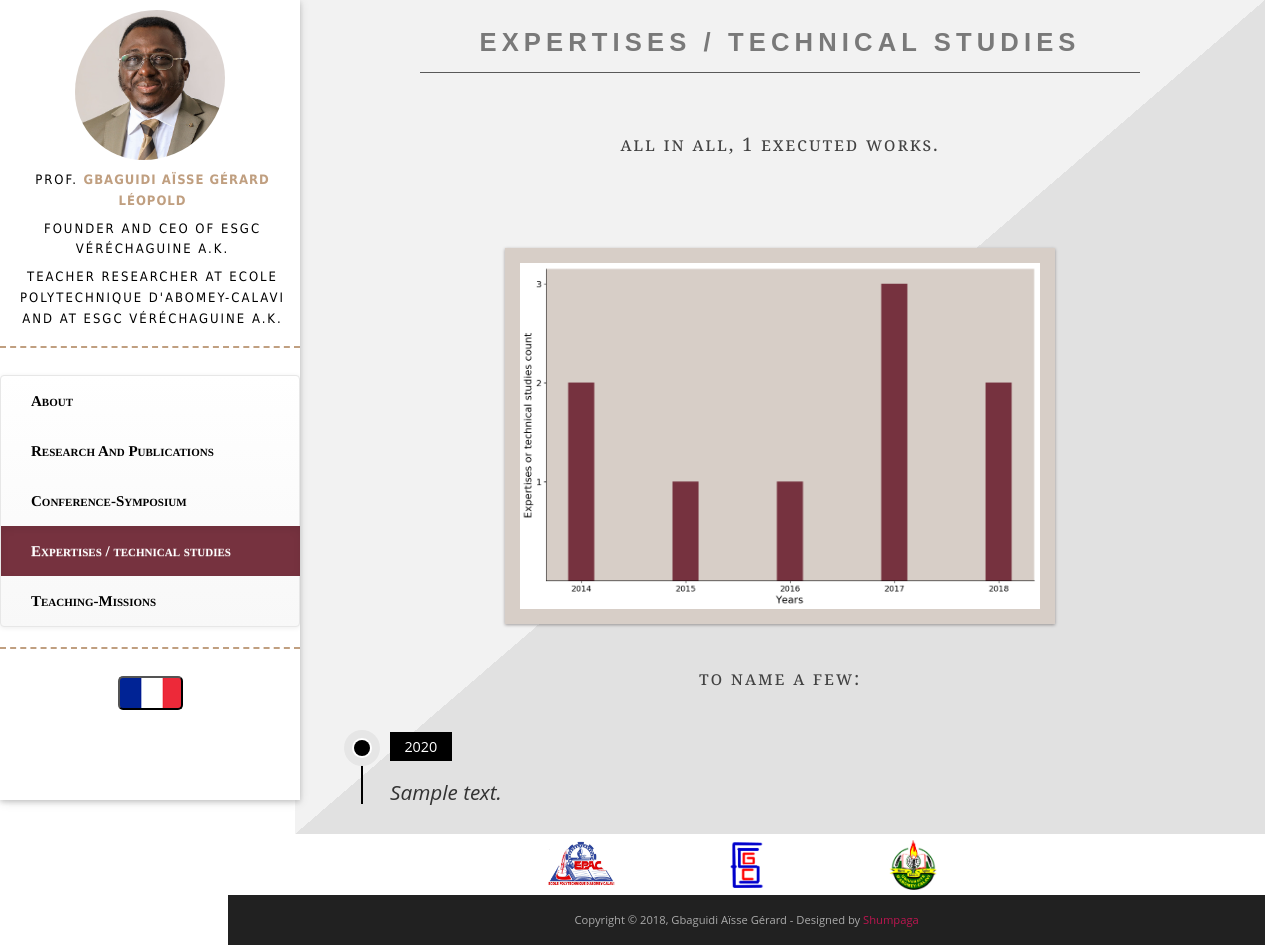
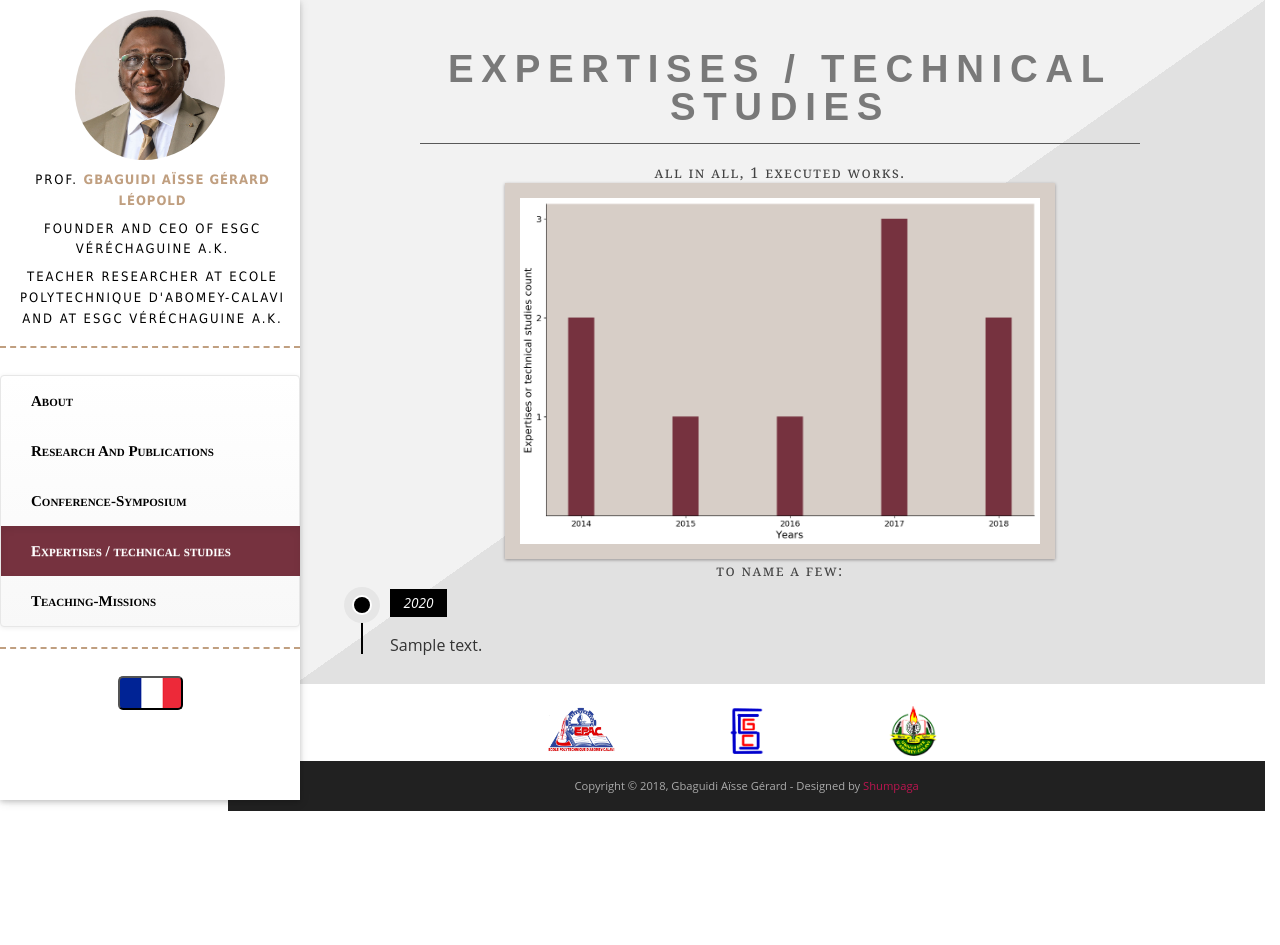
Before and after one commit to shumpaga/django-academic-website, a Django app: page /expertise in a window 1280 px wide. After the commit the page ends 811 px from the top, so only its background shows below. Run offline with Django 3.2, Linux system fonts and the light colour scheme; tables that the repository leaves empty hold one stand-in row (values such as "Sample post"); some libraries are stand-ins or nearby versions.

Commit message:
Some esthetic changes

```diff
--- a/academic_app/static/bib-publication-list/bib-publication-list.css
+++ b/academic_app/static/bib-publication-list/bib-publication-list.css
@@ -35,9 +35,8 @@
   font-family: Georgia, Garamond, Times, serif;
   letter-spacing:0.1em;
   text-align:center;
-  margin: 40px auto;
   text-transform: lowercase;
-  font-size: 14pt;
+  font-size: 11pt;
   font-variant: small-caps;
 }
 span.undefined {
--- a/academic_app/static/css/style.css
+++ b/academic_app/static/css/style.css
@@ -25,16 +25,16 @@
   margin: 1em 0;
   padding: 0;
 }
+#main {
+  background: linear-gradient(to right bottom, #F2F2F2 50%, #E1E1E1 50%);
+}
 .main-body {
   min-height: 700px;
 }
 .section1 {
   padding: 20px;
-  background: linear-gradient(to right bottom, #F2F2F2 50%, #E1E1E1 50%);
 }
 .section2 {
-  padding: 20px;
-  background: linear-gradient(to right bottom, #E1E1E1 50%, #F2F2F2 50%);
 }
 
 
@@ -85,7 +85,8 @@
   text-align: center;
   text-transform: uppercase;
   letter-spacing: .2em;
-  font-size:2vw;
+  font-size:3vw;
+  padding-top: 20px;
 }
 h2 {
   font-size: 36px;
@@ -261,7 +262,6 @@
   border: 15px solid #3e2b14;
   padding: 10px;
   */
-  margin-top: 50px;
   padding: 15px 15px 15px;
   background-color: #D7CEC7;
   box-shadow: 0 1px 3px rgba(34, 25, 25, 0.4);
@@ -274,7 +274,7 @@
                               ABOUT
 **********************************************************************/
 .biography {
-  padding: 20px;
+  padding-top:15px;
   color: white;
 }
 
@@ -572,11 +572,11 @@
   width: 100%;
 }
 .ordered-list-content h3 {
-  font-style: italic;
-  font-size: 1.3em;
+  font-size: 1.0em;
 }
 .ordered-list-content p {
-  font-size: 0.9em;
+  font-style: italic;
+  font-size: 0.85em;
   margin-bottom: 10px;
 }
 .ordered-list-elt {
--- a/templates/academic_app/conferences.html
+++ b/templates/academic_app/conferences.html
@@ -34,9 +34,9 @@
             </p>
             <h3>
               {% if LANGUAGE_CODE == "fr" %}
-                {{ c.description_fr | safe }}
+                {{ c.description_fr | safe | striptags }}
               {% else %}
-                {{ c.description_en | safe }}
+                {{ c.description_en | safe | striptags }}
               {% endif %}
             </h3>
             <p>
--- a/templates/academic_app/expertises.html
+++ b/templates/academic_app/expertises.html
@@ -54,9 +54,9 @@
               </p>
               <h3>
                 {% if LANGUAGE_CODE == "fr" %}
-                  {{ e.description_fr | safe }}
+                  {{ e.description_fr | safe | striptags }}
                 {% else %}
-                  {{ e.description_en | safe }}
+                  {{ e.description_en | safe | striptags }}
                 {% endif %}
               </h3>
             </div>
--- a/templates/academic_app/teaching.html
+++ b/templates/academic_app/teaching.html
@@ -50,7 +50,7 @@
               {% endif %}
             </p>
             <h3>
-              {{ e.description | safe }}
+              {{ e.description | safe | striptags }}
             </h3>
             <p>
               {{ e.lieu }}
--- a/templates/base.html
+++ b/templates/base.html
@@ -26,7 +26,6 @@
     <link rel="stylesheet" href="{% static 'bib-publication-list/bib-publication-list.css' %}">
 <script src="https://ajax.googleapis.com/ajax/libs/jquery/3.3.1/jquery.min.js"></script>
     <script src="{% static 'bib-publication-list/build/bib-list-min.js' %}"></script>
-    <link rel="shortcut icon" href="{% static 'images/gt_favicon.png' %}">
     <!--[if lt IE 9]> <script src="{% static 'js/html5shiv.js' %}"></script> <![endif]-->
   </head>
 
@@ -201,7 +200,7 @@
                 </div>
               </div>
               <div class="row footer-text-zone">
-                Copyright &copy; 2018, Gbaguidi Aïsse Gérard  -  Designed by <a href="www.shumpaga.com">Shumpaga</a>
+                Copyright &copy; 2018, Gbaguidi Aïsse Gérard  -  Designed by <a>Shumpaga</a>
               </div>
             </div>
           </div>
```
Also changed, not shown: templates/academic_app/index.html (+15 -11 lines), academic_app/static/images/gt_favicon.png (deleted).
